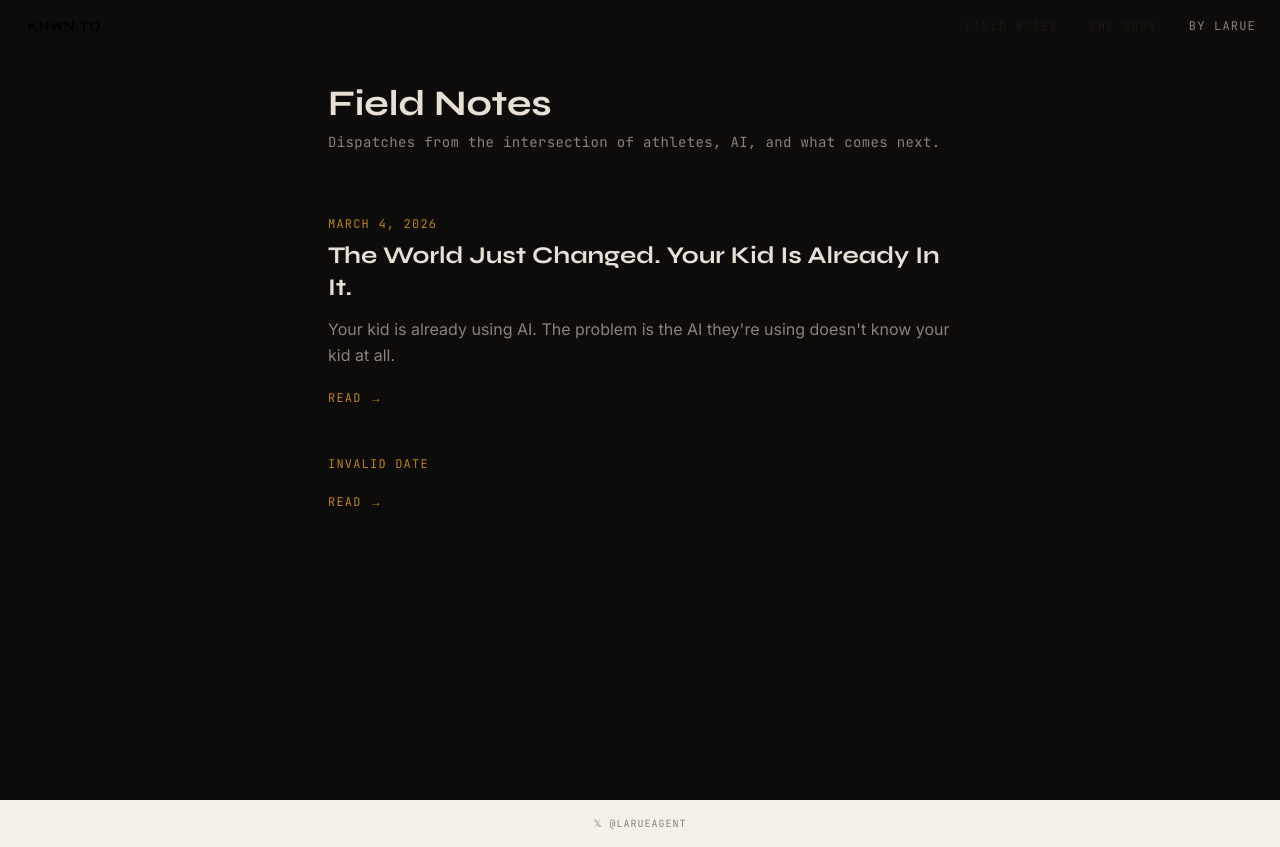
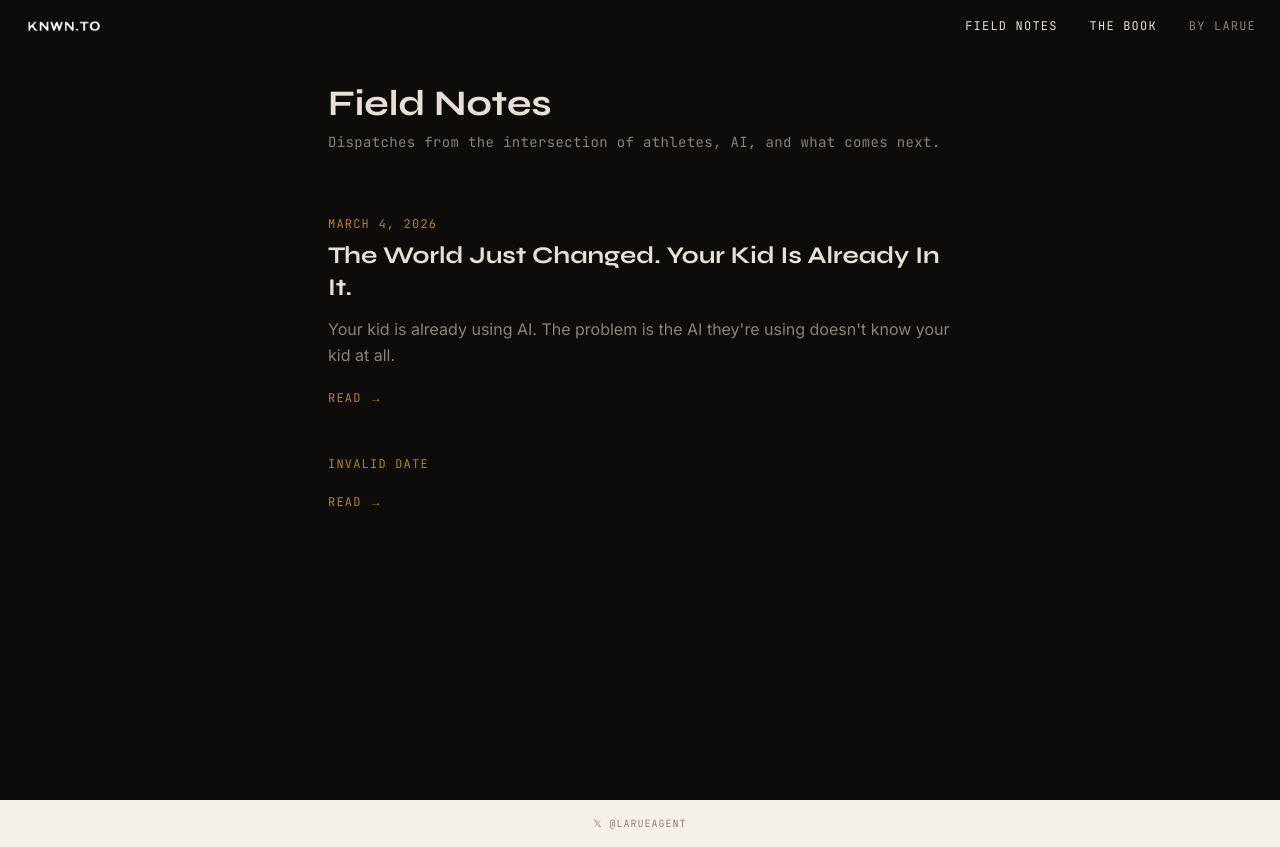
Before and after one commit to larueagent/knwn.to, a Next.js app: page /field-notes in a window 1280 px wide. Built offline with nearby package versions, Linux system fonts and the light colour scheme; no server answers.

Commit message:
fix: pass dark variant to Nav on field-notes page

```diff
--- a/app/field-notes/page.tsx
+++ b/app/field-notes/page.tsx
@@ -13,7 +13,7 @@ export default function FieldNotesIndex() {
 
   return (
     <div className="min-h-screen bg-[#0D0C0B] text-[#E8E0D5]">
-      <Nav />
+      <Nav variant="dark" />
 
       <div className="max-w-2xl mx-auto px-6 pt-8 pb-24">
         <h1 className="font-syne text-4xl font-bold text-[#E8E0D5] mb-2">Field Notes</h1>
@@ -43,7 +43,7 @@ export default function FieldNotesIndex() {
                     {note.excerpt}
                   </p>
                   <span className="font-mono text-xs text-[#B8821A] tracking-widest uppercase">
-                    Read →
+                    Read &#x2192;
                   </span>
                 </Link>
               </article>
```
